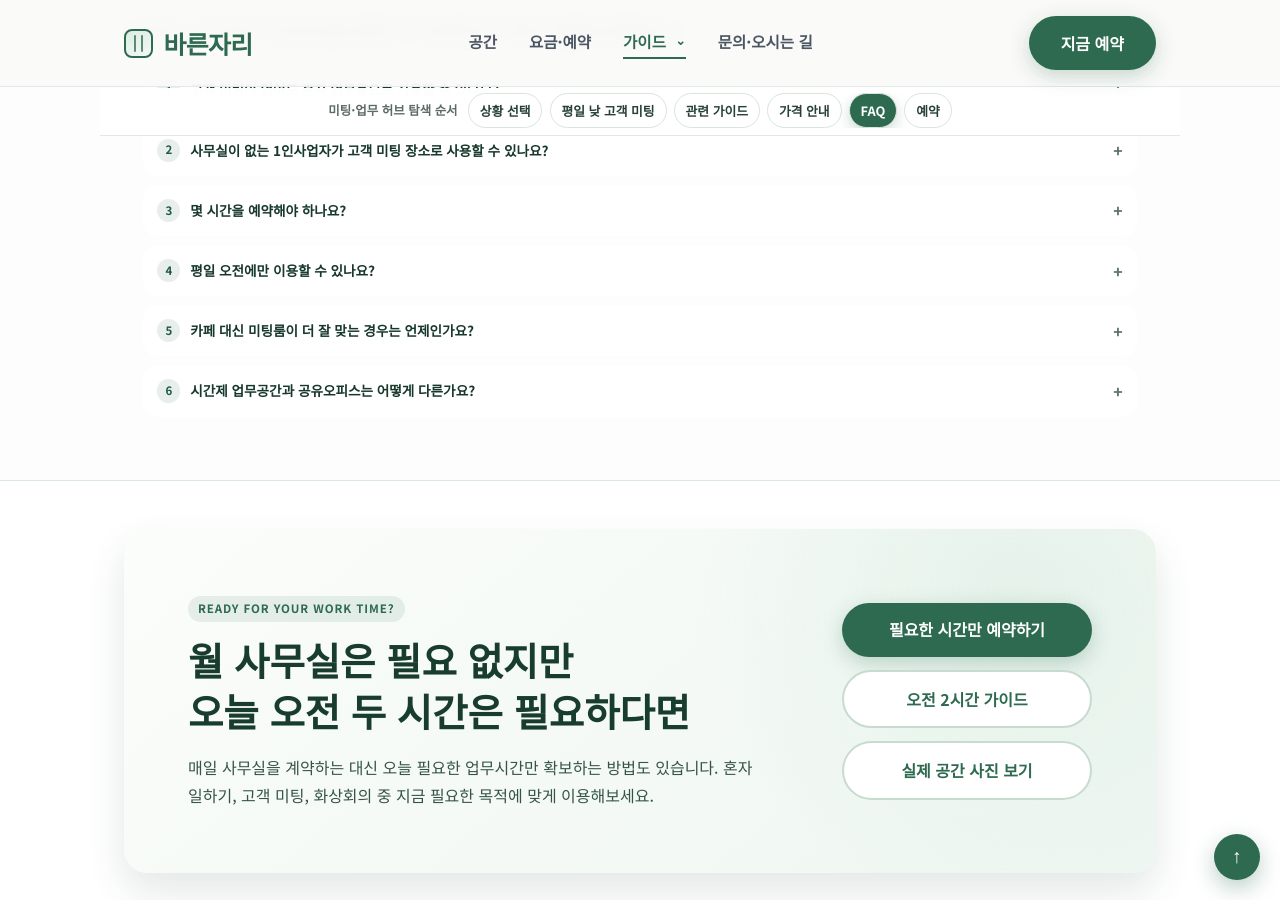
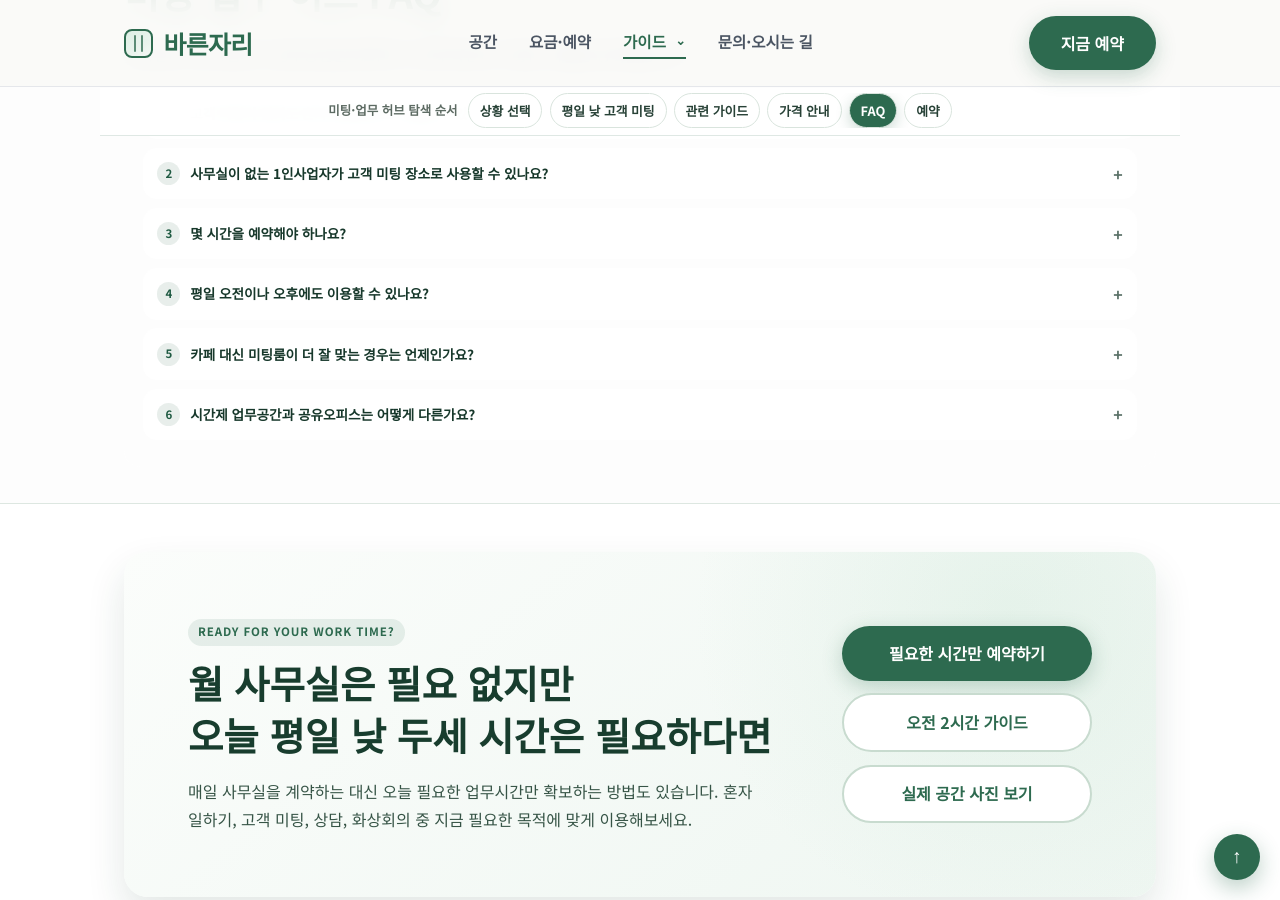
Before and after one commit to bareunspace/blog, a Jekyll site: the page built from meeting.html, in a window 1280 px wide and 900 px high, scrolled down 5242 px. Built offline with Jekyll 4.4.1, drawn with Linux system fonts in a browser that asks for light colours; some of the changed text lies outside the part shown.

Commit message:
Expand meeting hub for weekday daytime counseling

```diff
--- a/meeting.html
+++ b/meeting.html
@@ -3,7 +3,7 @@ layout: default
 page_id: meeting
 permalink: /meeting/
 title: 부천 미팅룸·시간제 업무공간 | 프리랜서·1인사업자 회의실 | 바른자리
-description: 부천 신중동역에서 고객 미팅, 상담, 화상회의, 평일 오전 집중 업무가 필요할 때 이용하는 프라이빗 시간제 업무공간. 1시간 10,000원, 필요한 시간만 예약하세요.
+description: 부천 신중동역에서 고객 미팅, 상담, 화상회의, 평일 낮 집중 업무가 필요할 때 이용하는 프라이빗 시간제 업무공간. 1시간 10,000원, 필요한 시간만 예약하세요.
 keywords: 부천미팅룸,신중동미팅룸,부천회의실,신중동회의실,부천업무공간,시간제사무실,프리랜서업무공간,1인사업자미팅,부천화상회의
 schema_type: CollectionPage
 canonical: https://bareunjari.com/meeting/
@@ -21,7 +21,7 @@ script_version: 20260711-4
     <div class="section-inner">
       <p class="section-label">Work Utility Center</p>
       <h1 class="section-title">사무실은 없어도,<br />일할 공간은 필요할 때가 있습니다.</h1>
-      <p class="hero-subtitle">매일 사용하는 사무실이 아니라 오늘 필요한 몇 시간의 업무공간. 혼자 집중하는 오전부터 고객 미팅, 상담, 화상회의까지 내 상황에 맞는 활용법을 찾고 필요한 시간만 예약하세요.</p>
+      <p class="hero-subtitle">매일 사용하는 사무실이 아니라 오늘 필요한 몇 시간의 업무공간. 평일 낮의 오전·오후 집중 업무부터 고객 미팅, 상담, 화상회의까지 내 상황에 맞는 활용법을 찾고 필요한 시간만 예약하세요.</p>
       <div class="hero-btns">
         <a href="#situation-selector" class="btn-outline">내 업무 상황 찾기</a>
         <a href="https://m.place.naver.com/place/2041312316/ticket" target="_blank" rel="noopener noreferrer" class="btn-primary">필요한 시간 예약하기</a>
@@ -79,7 +79,7 @@ script_version: 20260711-4
         <article class="guide-summary-card">
           <span>01</span>
           <h2>혼자 일하기</h2>
-          <p>매일 사무실은 필요 없지만 오늘 오전 한두 시간 동안 노트북 업무와 자료 정리에 집중해야 하는 시간.</p>
+          <p>매일 사무실은 필요 없지만 오늘 오전이나 오후 한두 시간 동안 노트북 업무와 자료 정리에 집중해야 하는 시간.</p>
           <p><a href="/posts/weekday-morning-workspace/">오전 2시간 업무공간 가이드 보기 →</a></p>
         </article>
         <article class="guide-summary-card">
@@ -91,6 +91,7 @@ script_version: 20260711-4
           <span>03</span>
           <h2>상담하기</h2>
           <p>한 사람과 차분하게 이야기해야 하고 주변 시선을 덜 의식하고 싶은 상담 시간.</p>
+          <p><a href="/posts/freelance-counselor-office/">프리랜서 상담사 공간 운영 가이드 보기 →</a></p>
         </article>
         <article class="guide-summary-card">
           <span>04</span>
@@ -110,19 +111,19 @@ script_version: 20260711-4
   <section id="time-needed" class="meeting-surface-soft">
     <div class="section-inner">
       <h2 class="section-title">사무실이 필요한 게 아니라,<br />사무실이 필요한 시간이 있습니다</h2>
-      <p class="section-desc">매일 사용하는 고정 사무실보다 오늘 필요한 업무시간을 먼저 생각해보세요. 혼자 집중하는 오전, 고객 미팅, 화상회의처럼 목적에 따라 필요한 시간만 예약할 수 있습니다.</p>
+      <p class="section-desc">매일 사용하는 고정 사무실보다 오늘 필요한 업무시간을 먼저 생각해보세요. 혼자 집중하는 오전·오후, 고객 미팅, 상담, 화상회의처럼 목적에 따라 필요한 시간만 예약할 수 있습니다.</p>
       <div class="about-principle-grid" aria-label="시간대별 업무공간 이용 예시">
         <article class="about-principle-item" data-step="01">
           <h3>오전 집중 업무 2시간</h3>
           <p>09:00 → 11:00<br />2시간 · 20,000원</p>
         </article>
         <article class="about-principle-item" data-step="02">
-          <h3>고객 미팅 2시간</h3>
-          <p>10:00 → 12:00<br />2시간 · 20,000원</p>
+          <h3>오후 상담·미팅 2시간</h3>
+          <p>13:00 → 15:00<br />2시간 · 20,000원</p>
         </article>
         <article class="about-principle-item" data-step="03">
-          <h3>화상회의 + 후속 업무 3시간</h3>
-          <p>10:00 → 13:00<br />3시간 · 30,000원</p>
+          <h3>오후 화상회의 + 후속 업무 3시간</h3>
+          <p>14:00 → 17:00<br />3시간 · 30,000원</p>
         </article>
       </div>
       <div class="hero-btns" style="margin-top: 1.5rem;">
@@ -283,8 +284,8 @@ script_version: 20260711-4
       <p class="section-desc">현재 안내 요금 1시간 10,000원을 기준으로, 필요한 시간을 계산해보세요.</p>
       <div class="about-principle-grid" aria-label="상황별 가격 안내">
         <article class="about-principle-item" data-step="A"><h3>오전 집중 업무 2시간</h3><p><strong>20,000원</strong><br />09:00~11:00 예시</p></article>
-        <article class="about-principle-item" data-step="B"><h3>고객 미팅 2시간</h3><p><strong>20,000원</strong><br />10:00~12:00 예시</p></article>
-        <article class="about-principle-item" data-step="C"><h3>화상회의 + 업무 3시간</h3><p><strong>30,000원</strong><br />10:00~13:00 예시</p></article>
+        <article class="about-principle-item" data-step="B"><h3>오후 상담·미팅 2시간</h3><p><strong>20,000원</strong><br />13:00~15:00 예시</p></article>
+        <article class="about-principle-item" data-step="C"><h3>오후 화상회의 + 업무 3시간</h3><p><strong>30,000원</strong><br />14:00~17:00 예시</p></article>
       </div>
       <p>위 시간은 이해를 돕기 위한 활용 예시입니다. 실제 예약 가능 시간과 운영 정책은 예약 페이지의 최신 안내를 확인해 주세요.</p>
     </div>
@@ -298,7 +299,7 @@ script_version: 20260711-4
         <details itemscope itemprop="mainEntity" itemtype="https://schema.org/Question"><summary itemprop="name">고객 미팅이 없어도 혼자 업무용으로 사용할 수 있나요?</summary><div itemscope itemprop="acceptedAnswer" itemtype="https://schema.org/Answer"><p itemprop="text">네. 노트북 업무, 자료 정리, 전화, 화상회의처럼 혼자 처리하는 업무 목적으로도 이용할 수 있습니다.</p></div></details>
         <details itemscope itemprop="mainEntity" itemtype="https://schema.org/Question"><summary itemprop="name">사무실이 없는 1인사업자가 고객 미팅 장소로 사용할 수 있나요?</summary><div itemscope itemprop="acceptedAnswer" itemtype="https://schema.org/Answer"><p itemprop="text">네. 예약한 시간 동안 한 팀이 공간을 사용하는 방식이어서 고객과 자료를 보거나 대화를 진행하는 용도로 이용할 수 있습니다.</p></div></details>
         <details itemscope itemprop="mainEntity" itemtype="https://schema.org/Question"><summary itemprop="name">몇 시간을 예약해야 하나요?</summary><div itemscope itemprop="acceptedAnswer" itemtype="https://schema.org/Answer"><p itemprop="text">정해진 권장 시간은 없습니다. 준비, 업무, 미팅, 정리에 실제 필요한 시간을 기준으로 예약하는 것이 좋습니다. 이 허브에서는 이해를 돕기 위해 2~3시간 활용 사례를 예로 들었습니다.</p></div></details>
-        <details itemscope itemprop="mainEntity" itemtype="https://schema.org/Question"><summary itemprop="name">평일 오전에만 이용할 수 있나요?</summary><div itemscope itemprop="acceptedAnswer" itemtype="https://schema.org/Answer"><p itemprop="text">아닙니다. 이 허브에서는 평일 오전 활용 사례를 중점적으로 소개합니다. 실제 예약 가능 시간은 예약 페이지의 최신 일정을 확인해 주세요.</p></div></details>
+        <details itemscope itemprop="mainEntity" itemtype="https://schema.org/Question"><summary itemprop="name">평일 오전이나 오후에도 이용할 수 있나요?</summary><div itemscope itemprop="acceptedAnswer" itemtype="https://schema.org/Answer"><p itemprop="text">네. 이 허브에서는 평일 낮의 오전·오후 활용 사례를 함께 소개합니다. 실제 예약 가능 시간은 예약 페이지의 최신 일정을 확인해 주세요.</p></div></details>
       </div>
     </div>
   </section>
@@ -308,8 +309,8 @@ script_version: 20260711-4
       <div class="blog-conversion-panel">
         <div>
           <p class="section-label soft">Ready for Your Work Time?</p>
-          <h2>월 사무실은 필요 없지만<br />오늘 오전 두 시간은 필요하다면</h2>
-          <p>매일 사무실을 계약하는 대신 오늘 필요한 업무시간만 확보하는 방법도 있습니다. 혼자 일하기, 고객 미팅, 화상회의 중 지금 필요한 목적에 맞게 이용해보세요.</p>
+          <h2>월 사무실은 필요 없지만<br />오늘 평일 낮 두세 시간은 필요하다면</h2>
+          <p>매일 사무실을 계약하는 대신 오늘 필요한 업무시간만 확보하는 방법도 있습니다. 혼자 일하기, 고객 미팅, 상담, 화상회의 중 지금 필요한 목적에 맞게 이용해보세요.</p>
         </div>
         <div class="blog-conversion-actions">
           <a href="https://m.place.naver.com/place/2041312316/ticket" target="_blank" rel="noopener noreferrer" class="btn-primary" data-cta="meeting_hub_booking">필요한 시간만 예약하기</a>
```
Also changed, not shown: .github/workflows/meeting-daytime-update.yml (deleted).
